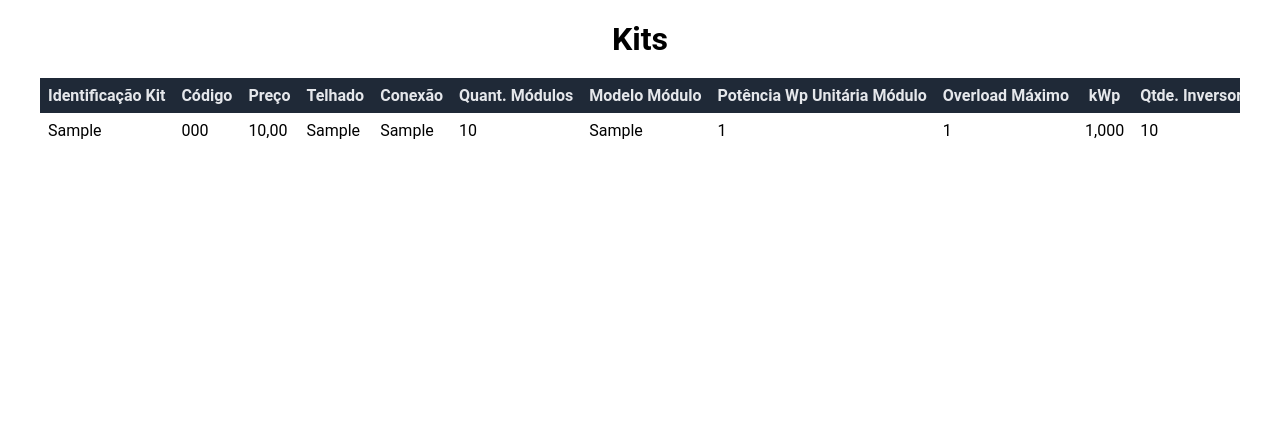
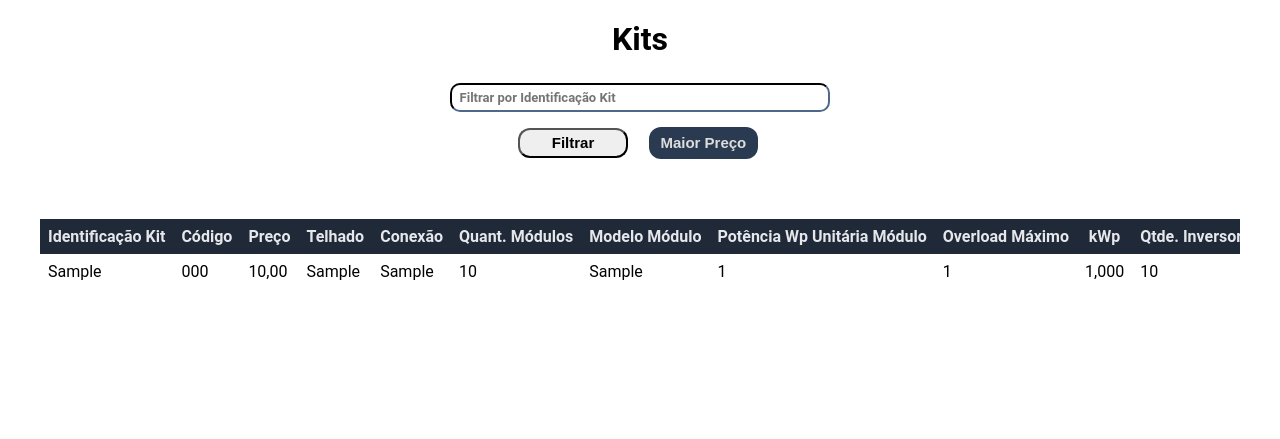
Before and after one commit to leonardolima-escolar/importsolarkit, a Django app: page / in a window 1280 px wide. Shown: the part 61-500 px from the top of the page. Run offline with Django 4.2, Linux system fonts and the light colour scheme; tables that the repository leaves empty hold one stand-in row (values such as "Sample post").

Commit message:
Update templates_styles filters

```diff
--- a/core/static/core/css/style.css
+++ b/core/static/core/css/style.css
@@ -7,6 +7,7 @@
   width: max-content;
   border-collapse: collapse;
 }
+
 
 .table-header th {
   background-color: #1F2937;
@@ -42,3 +43,91 @@
   background-color: #333;
   color: #fff;
 }
+
+.input-filter{
+  display: flex;
+  flex-direction: row;
+  /* flex-wrap: no-wrap; */
+  justify-content: center;
+  padding:2%;
+}
+
+.input-filter div input{
+  padding-left: 2%;
+  border-color: #1F2937;
+  max-width: 100%;
+  min-width:100%;
+  width: 380px;
+  height: 29px;
+  border-radius: 10px;
+  font-size:small;
+  font-weight: 700 ;
+  color:gray;
+}
+.input-filter input:focus{
+  background-color: #2a3a51;
+  color:aliceblue;
+  outline: none;
+}
+
+.button-filter{
+  display: flex;
+  flex-direction: row;
+  flex-wrap: wrap;
+  justify-content: center;
+  margin:2%;
+
+  align-items: center;
+  gap:10px;
+}
+.input-order{
+  margin:2%;
+  padding:2%;
+  background-color: #2a3a51;
+  color:#ddd;
+  font-weight: 700;
+  border-radius: 12px;
+  width: 30%;
+  text-align: center;
+  font-family:  Arial, Helvetica, sans-serif;
+  font-size: 15px;
+}
+.input-order:hover{
+  background-color:#416ca7 ;
+  color:#ddd;
+
+}
+.input-order:active{
+  background-color:#ddd ;
+  color:#2a3a51;
+
+}
+.button-filter button:hover{
+  cursor:pointer;
+}
+.button-filter button{
+  border-radius: 12px;
+  margin: 1%;
+  text-align: center;
+  align-items: center;
+  padding-right:3%;
+  padding-left:3%;
+  padding-bottom:1.3%;
+  padding-top: 1.3%;
+  font-family:  Arial, Helvetica, sans-serif;
+  font-size: 15px;
+  font-weight: 700;
+  width: 30%;
+
+}
+.button-filter button:hover{
+  background-color:#203045 ;
+  color:#ddd;
+  border-color: #1f293700;
+
+}
+.button-filter  button:active{
+  background-color:#ddd ;
+  color:#2a3a51;
+
+}
--- a/core/templates/core/kit_list.html
+++ b/core/templates/core/kit_list.html
@@ -6,8 +6,29 @@
 {% endblock style %}
 
 {% block content %}
+<div class="input-filter">
+  <form method="GET" action="{% url 'solar_panel_kits' %}">
+    <div>
+    <input type="text" name="search" placeholder="Filtrar por Identificação Kit" value="{{ request.GET.search }}">
+    </div>
+    <div class='button-filter'>
+      <button type="submit">Filtrar</button>
+      <th >
+        {% if request.GET.ordering == '-price' %}
+            <a class='input-order' href="?search={{ request.GET.search }}&ordering=price">Menor Preço<i class="fas fa-sort-up"></i></a>
+        {% else %}
+            <a class='input-order' href="?search={{ request.GET.search }}&ordering=-price">Maior Preço <i class="fas fa-sort-down"></i></a>
+        {% endif %}
+    </th>
+    </div>
+  </form>
+
+</div>
 
 <div class="table-container">
+
+
+
   <table class="table">
     <tr class="table-header">
       <th>Identificação Kit</th>
```
